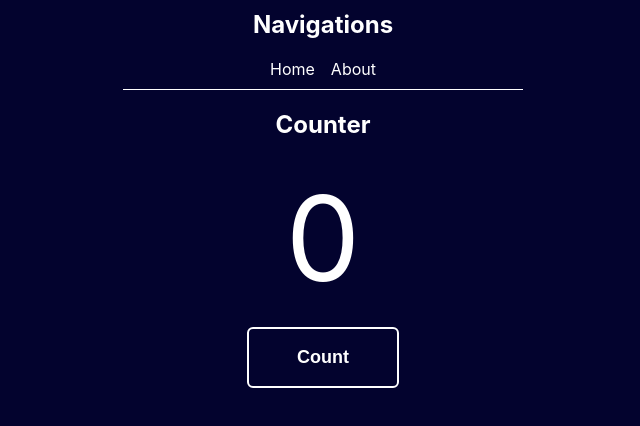
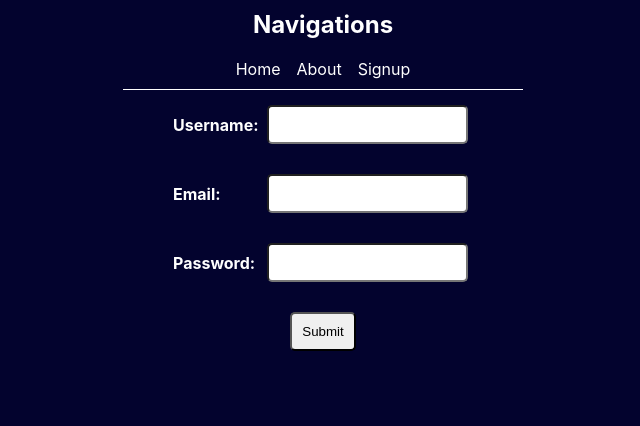
Before and after one commit to mhabib555/react-test-2, a React (Create React App) app: page /signup in a window 1280 px wide. Shown: the top 426 px of the page, without its empty margins (317-957 px from the left). Built offline with nearby package versions, Linux system fonts and the light colour scheme.

Commit message:
Added signup page form

```diff
--- a/src/App.css
+++ b/src/App.css
@@ -81,3 +81,27 @@ nav a:hover {
   background-color: aliceblue;
   color:rgb(3, 3, 46);
 }
+
+input {
+  padding: 10px;
+  border-radius: 5px;
+  margin: 5px;
+}
+
+label {
+  font-weight: bold;
+  display: block;
+  display: flex;
+  justify-content: space-between;
+  align-items: center;
+  max-width: 300px;
+  margin: auto;
+}
+
+li {
+  padding: 15px;
+}
+
+.hidden {
+  display: none;
+}
--- a/src/App.js
+++ b/src/App.js
@@ -10,6 +10,7 @@ function App() {
                 <nav>
                     <Link to="/">Home</Link>
                     <Link to="/about">About</Link>
+                    <Link to="/signup">Signup</Link>
                 </nav>
                 <div className="flex flex-column v-align-center">
                     <Router/>
--- /dev/null
+++ b/src/components/signup.component.js
@@ -0,0 +1,47 @@
+import { useState } from "react";
+
+function Signup() {
+
+    const [formSubmitted, setFormSubmitted] = useState(false);
+    const [username, setUsername] = useState("");
+    const [email, setEmail] = useState("");
+    const [password, setPassword] = useState("");
+
+    const handleForm = (e) => {
+        e.preventDefault();
+        setFormSubmitted(true);
+
+    }
+
+    return (
+        <div>
+            <div className={formSubmitted ? '' : 'hidden'}>
+                Entered Values:
+                <ul>
+                    <li>Name : {username}</li>
+                    <li>Email : {email}</li>
+                    <li>Password : {password}</li>
+                </ul>
+            </div>
+        <form onSubmit={handleForm}>
+        <label>
+                Username:
+                <input type="text" value={username} onChange={(e)=>setUsername(e.target.value)} />
+            </label>
+            <br />
+            <label>
+                Email:
+                <input type="email" value={email} onChange={(e)=>setEmail(e.target.value)} />
+            </label>
+            <br />
+            <label>
+                Password:
+                <input type="password" value={password} onChange={(e)=>setPassword(e.target.value)} />
+            </label>
+            <br />
+            <input type="submit" />
+        </form>
+        </div>
+    )
+}
+export default Signup;
--- a/src/router.js
+++ b/src/router.js
@@ -2,6 +2,7 @@ import { Route, Routes } from 'react-router-dom';
 import App from './App';
 import Home from './components/home.component';
 import About from './components/about.component';
+import Signup from './components/signup.component';
 
 function Router() {
     return (
@@ -10,6 +11,8 @@ function Router() {
                 element={<Home/>}/>
             <Route path="/about"
                 element={<About/>}/>
+            <Route path="/signup"
+                element={<Signup/>}/>
         </Routes>
     )
 }
```
